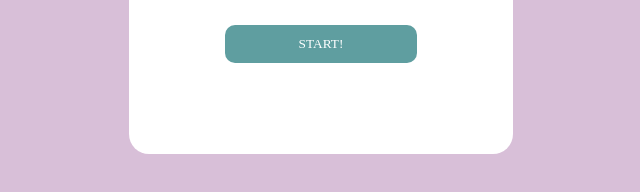
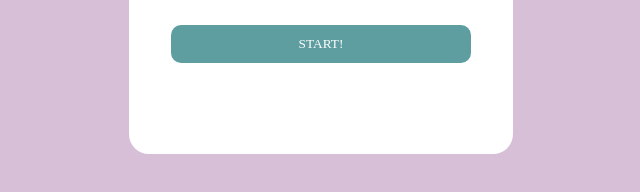
Before and after one commit to banksu/wt_html, a plain HTML site: page index.html in a window 1280 px wide. Shown: the part 418-610 px from the top of the page, without its empty margins (319-959 px from the left). Drawn offline with Linux system fonts and the light colour scheme; a web font is replaced by a local one.

Commit message:
Update css.css

```diff
--- a/css.css
+++ b/css.css
@@ -60,7 +60,7 @@ div {
 
 .startTitle button {
   border: none;
-  width: 50%;
+  width: 300px;
   height: 10%;
   margin-top: 28px;
   background-color: cadetblue;
```
